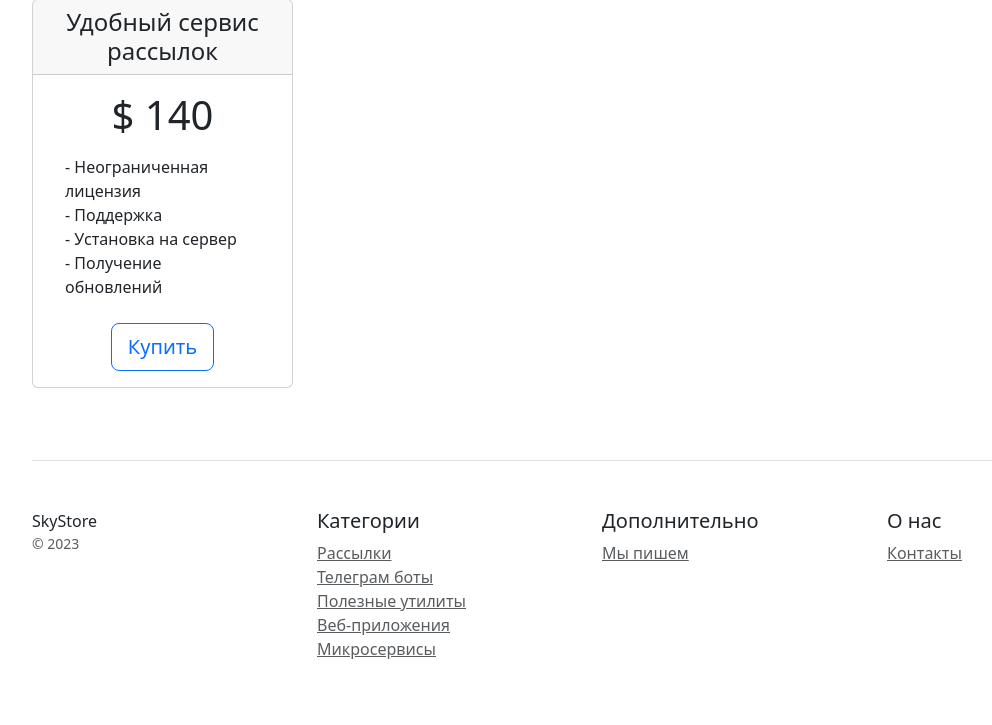
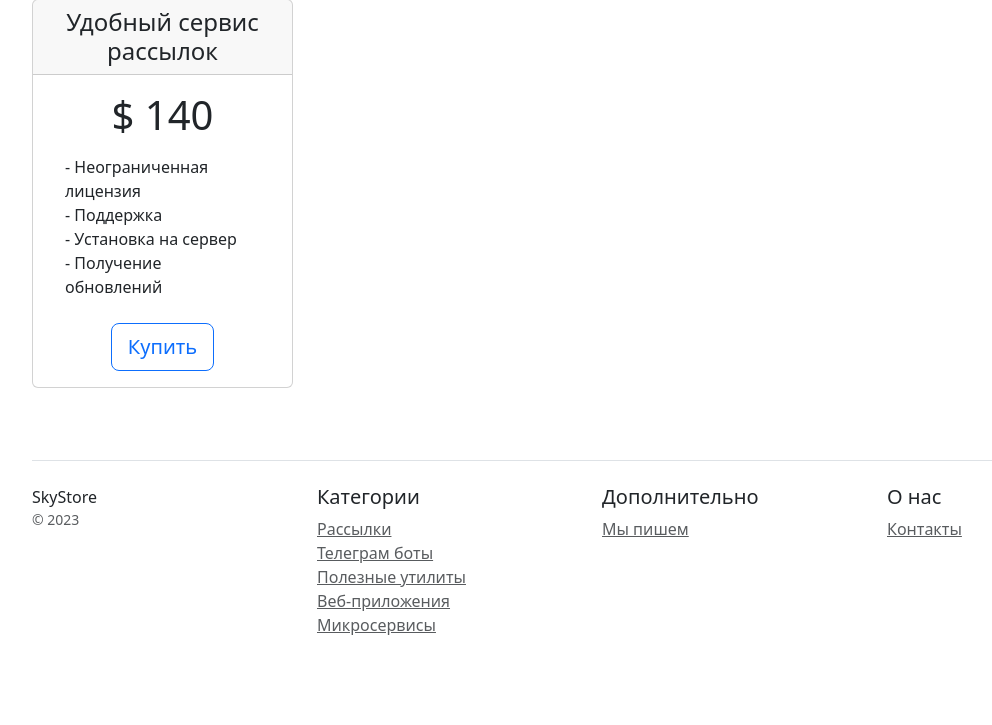
Before and after one commit to Nikodim26/homeworks_6, a Django app: page /home/ in a window 1280 px wide. Shown: the part 285-1010 px from the top of the page, without its empty margins (50-1042 px from the left). After the commit the page ends 920 px from the top, so only its background shows below. Run offline with Django 5.2, Linux system fonts and the light colour scheme; some libraries are stand-ins or nearby versions.

Commit message:
static, footer

```diff
--- a/catalog/templates/footer.html
+++ b/catalog/templates/footer.html
@@ -1,4 +1,4 @@
-<footer class="pt-4 my-md-5 pt-md-5 border-top">
+<footer class="pt-4 my-md-5 pt-md-4 border-top">
     <div class="row">
         <div class="col-12 col-md">
             SkyStore
```
